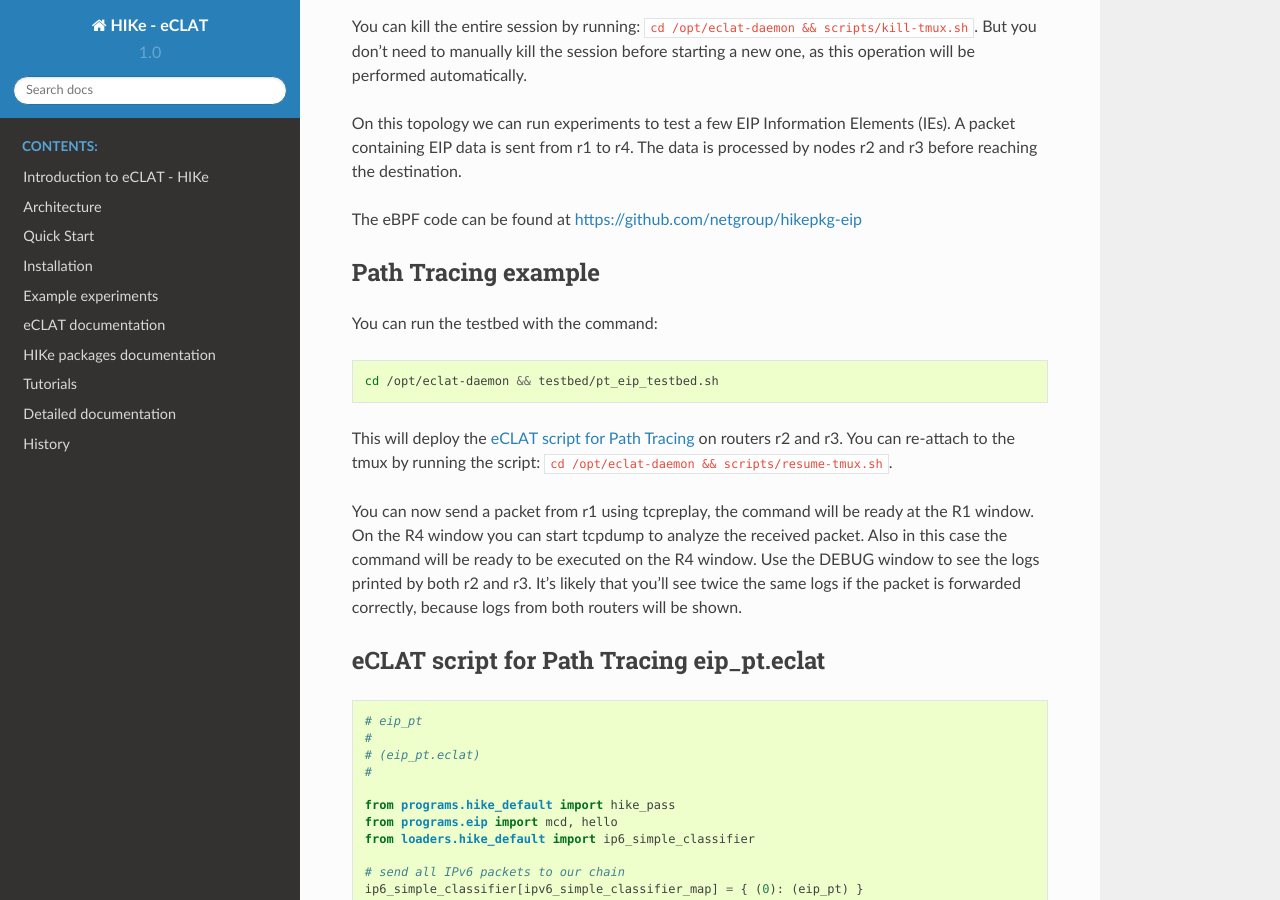
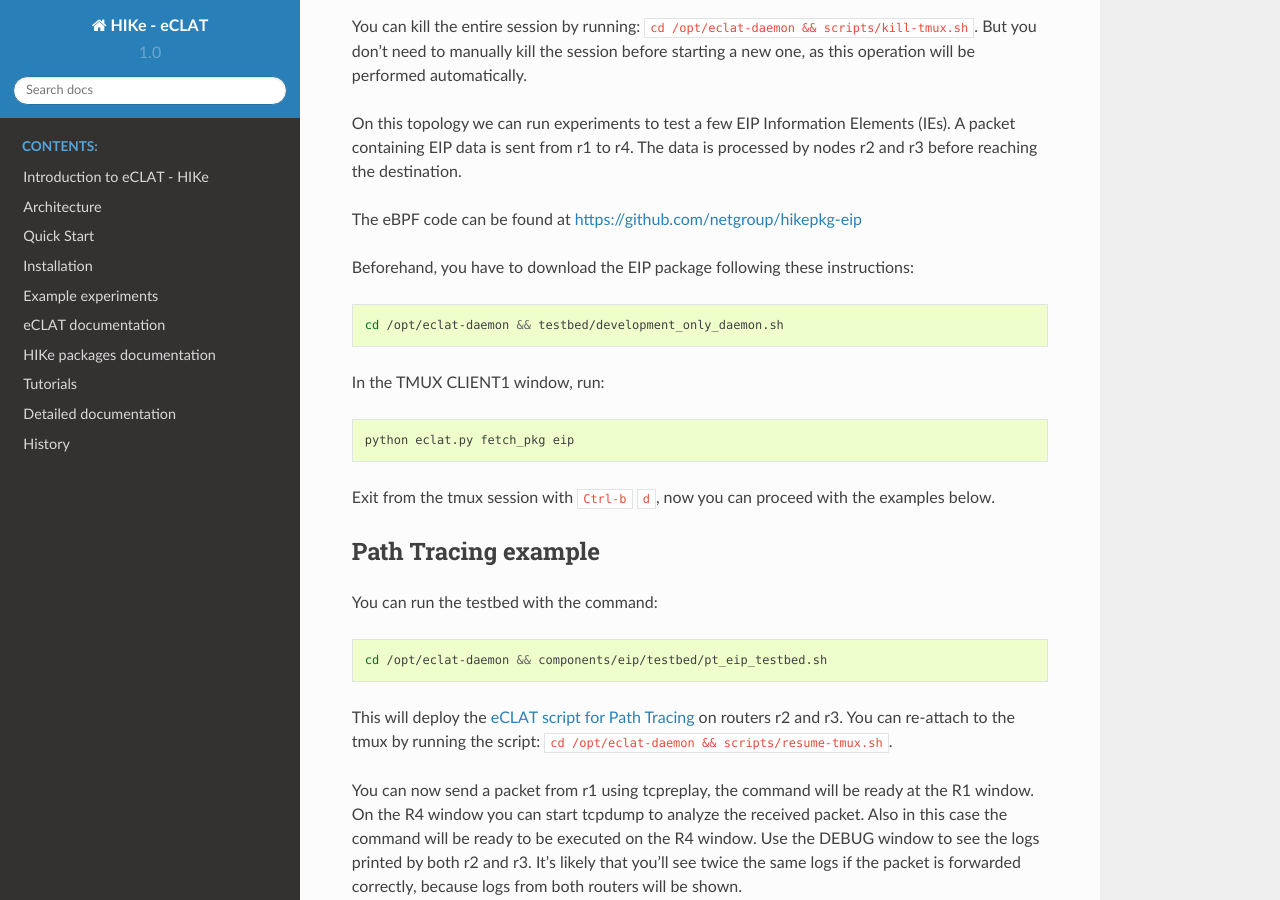
Before and after one commit to hike-eclat/docs, a Sphinx documentation site: the page built from docs/experiment_eip.rst, in a window 1280 px wide and 900 px high, scrolled down 493 px. Built offline with Sphinx 7.4.7 and the Read the Docs theme 2.0.0, drawn with Linux system fonts in a browser that asks for light colours; pages that are not in the unit, such as notebooks, are missing from menus.

Commit message:
Update experiment_eip.rst

```diff
--- a/docs/experiment_eip.rst
+++ b/docs/experiment_eip.rst
@@ -21,13 +21,27 @@ A packet containing EIP data is sent from r1 to r4. The data is processed by nod
 
 The eBPF code can be found at https://github.com/netgroup/hikepkg-eip
 
+Beforehand, you have to download the EIP package following these instructions:
+
+.. code-block:: shell
+
+  cd /opt/eclat-daemon && testbed/development_only_daemon.sh
+
+In the TMUX CLIENT1 window, run:
+
+.. code-block:: shell
+
+   python eclat.py fetch_pkg eip
+
+Exit from the tmux session with ``Ctrl-b`` ``d``, now you can proceed with the examples below.
+
 Path Tracing example
 ^^^^^^^^^^^^^^^^^^^^^^^^
 You can run the testbed with the command:
 
 .. code-block:: shell
 
-  cd /opt/eclat-daemon && testbed/pt_eip_testbed.sh
+  cd /opt/eclat-daemon && components/eip/testbed/pt_eip_testbed.sh
 
 This will deploy the :ref:`eCLAT script for Path Tracing<eclat-script-eip>` on routers r2 and r3.
 You can re-attach to the tmux by running the script: ``cd /opt/eclat-daemon && scripts/resume-tmux.sh``.
```
